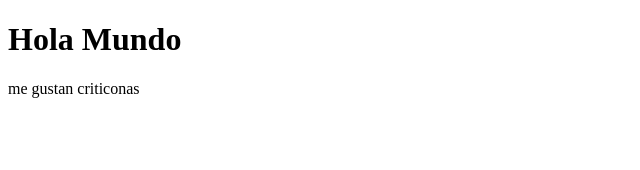
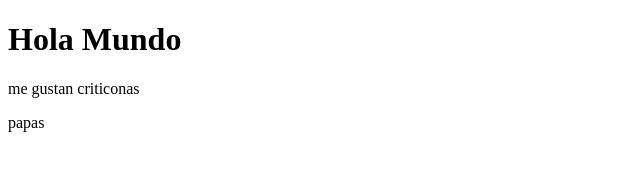
Before and after one commit to BrayanMartinez67/prueba, a plain HTML site: page index.html in a window 1280 px wide. Shown: the full height of the page, 0-640 px from the left. Drawn offline with Linux system fonts and the light colour scheme.

Commit message:
modificado

```diff
--- a/index.html
+++ b/index.html
@@ -8,5 +8,6 @@
 <body>
     <h1>Hola Mundo</h1>
     <p>me gustan criticonas</p>
+    <p>papas</p>
 </body>
 </html>
```
